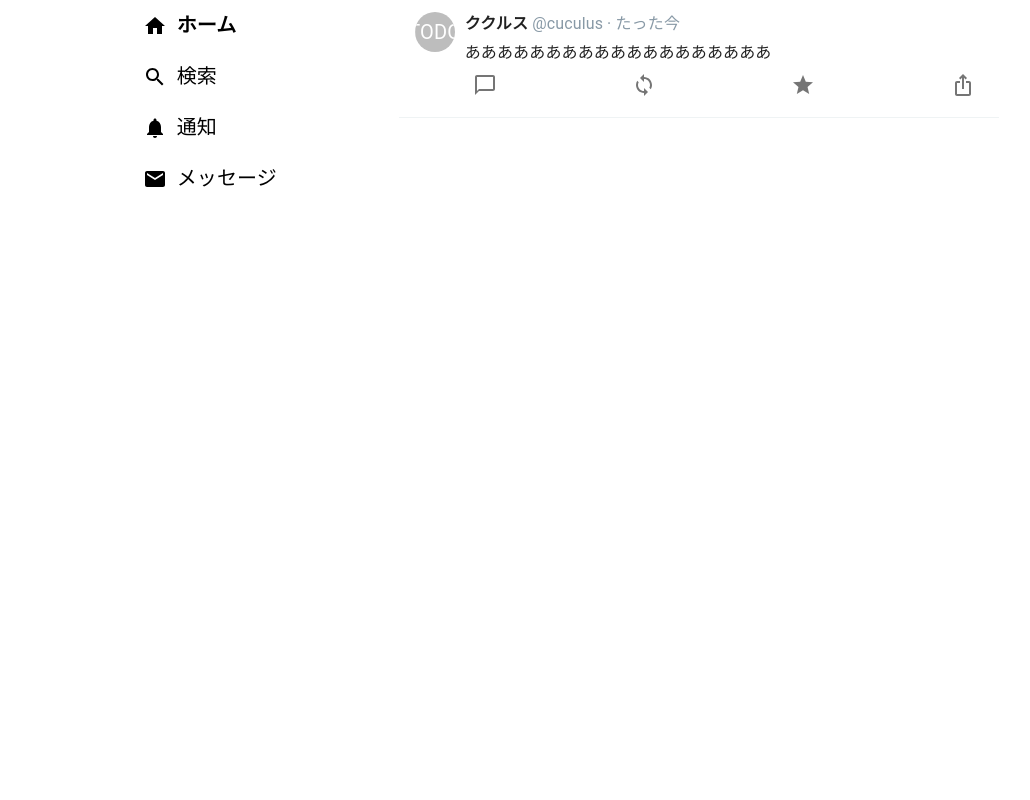
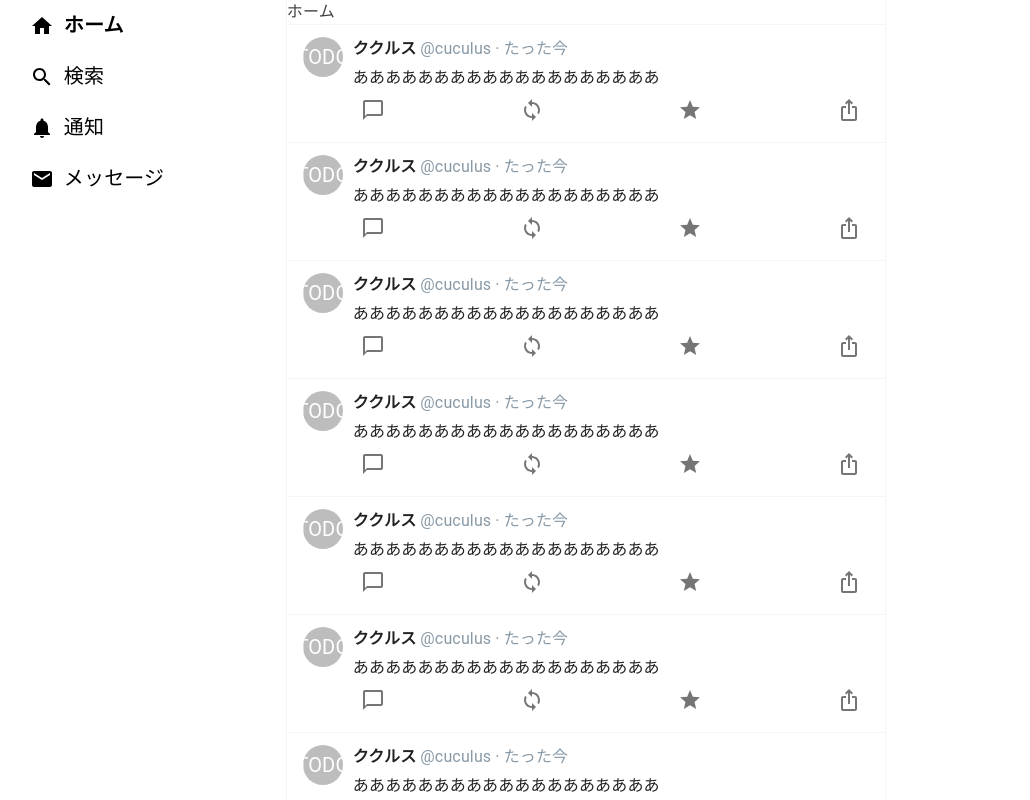
Before and after one commit to cuculus-dev/cuculus, a Next.js app: page /home in a window 1280 px wide. Shown: the top 800 px of the page, without its empty margins (28-1058 px from the left). Built offline with nearby package versions, Linux system fonts and the light colour scheme; what @cuculus/cuculus-api would draw is missing.

Commit message:
レイアウト調整

```diff
--- a/src/app/(menu)/home/page.tsx
+++ b/src/app/(menu)/home/page.tsx
@@ -1,19 +1,14 @@
 'use client';
 
-import Post from '@/components/timeline/Post';
+import PrimaryColumn from '@/components/PrimaryColumn';
+import Timeline from '@/components/timeline/Timeline';
 
 export default function page() {
   return (
-    <main style={{ height: '2000px' }}>
-      <Post
-        displayName={'ククルス'}
-        userName={'cuculus'}
-        profileImageUrl={'/'}
-        text={'あああああああああああああああああああ'}
-        postId={1}
-        postedAt={new Date()}
-        replyCount={0}
-      />
+    <main>
+      <PrimaryColumn columnName={'ホーム'}>
+        <Timeline />
+      </PrimaryColumn>
     </main>
   );
 }
--- a/src/app/(menu)/layout.tsx
+++ b/src/app/(menu)/layout.tsx
@@ -2,32 +2,40 @@
 
 import { styled } from '@mui/material';
 import SideMenu from '@/components/menu/SideMenu';
+import { ReactNode } from 'react';
 
 const Layout = styled('div')`
   display: grid;
-  grid-template-columns: 1fr 2fr;
+  grid-template-columns: minmax(275px, 6fr) minmax(600px, 600px) minmax(
+      275px,
+      7fr
+    );
+  margin: 0 auto;
   min-height: 100vh;
+  background-color: ${({ theme }) => theme.palette.background.paper};
 
   ${({ theme }) => theme.breakpoints.down('desktop')} {
-    // モバイル
-    grid-template-columns: 1fr 9fr;
+    grid-template-columns: minmax(75px, 75px) minmax(600px, 600px) minmax(
+        275px,
+        auto
+      );
+  }
+
+  ${({ theme }) => theme.breakpoints.down('laptop')} {
+    grid-template-columns: minmax(75px, 1fr) 5fr;
   }
 
   ${({ theme }) => theme.breakpoints.down('tablet')} {
-    // モバイル
     grid-template-columns: 1fr;
   }
 `;
 
-export default function MenuLayout({
-  children,
-}: {
-  children: React.ReactNode;
-}) {
+export default function MenuLayout({ children }: { children: ReactNode }) {
   return (
     <Layout>
       <SideMenu />
       {children}
+      <div></div>
     </Layout>
   );
 }
--- /dev/null
+++ b/src/components/PrimaryColumn.tsx
@@ -0,0 +1,38 @@
+'use client';
+
+import { styled } from '@mui/material';
+import { ReactNode } from 'react';
+
+const Main = styled('div')`
+  border-left: 1px solid ${({ theme }) => theme.palette.grey[100]};
+  border-right: 1px solid ${({ theme }) => theme.palette.grey[100]};
+  max-width: 640px;
+  min-height: 100vh;
+`;
+
+const Header = styled('header')`
+  top: 0;
+  position: sticky;
+  border-style: solid;
+  border-color: ${({ theme }) => theme.palette.grey[100]};
+  border-width: 0;
+  border-bottom-width: 1px;
+  background-color: rgba(255, 255, 255, 0.6);
+  color: ${({ theme }) => theme.palette.grey[800]};
+  z-index: ${({ theme }) => theme.zIndex.appBar};
+`;
+
+type Props = {
+  columnName: string;
+  tabs?: string[];
+  children?: ReactNode;
+};
+
+export default function PrimaryColumn({ columnName, children }: Props) {
+  return (
+    <Main>
+      <Header>{columnName}</Header>
+      {children}
+    </Main>
+  );
+}
--- a/src/components/timeline/Post.tsx
+++ b/src/components/timeline/Post.tsx
@@ -17,8 +17,8 @@ import MomentAgo from '@/components/timeline/atoms/MomentAgo';
 import { format } from 'date-fns';
 
 const Article = styled('article')`
-  border-bottom: 1px solid rgb(239, 243, 244);
-  max-width: 600px;
+  border-bottom: 1px solid ${({ theme }) => theme.palette.grey[100]};
+  max-width: 640px;
   background-color: ${({ theme }) => theme.palette.background.paper};
   color: rgba(0, 0, 0, 0.87);
 `;
--- /dev/null
+++ b/src/components/timeline/Timeline.tsx
@@ -0,0 +1,24 @@
+import { ReactNode } from 'react';
+import Post from '@/components/timeline/Post';
+
+/**
+ * FIXME THIS IS MOCK
+ * @constructor
+ */
+export default function Timeline() {
+  const posts: ReactNode[] = [];
+  for (let i = 0; i < 100; i++) {
+    posts.push(
+      <Post
+        displayName={'ククルス'}
+        userName={'cuculus'}
+        profileImageUrl={'/'}
+        text={'あああああああああああああああああああ'}
+        postId={1}
+        postedAt={new Date()}
+        replyCount={0}
+      />,
+    );
+  }
+  return <div>{posts}</div>;
+}
```
